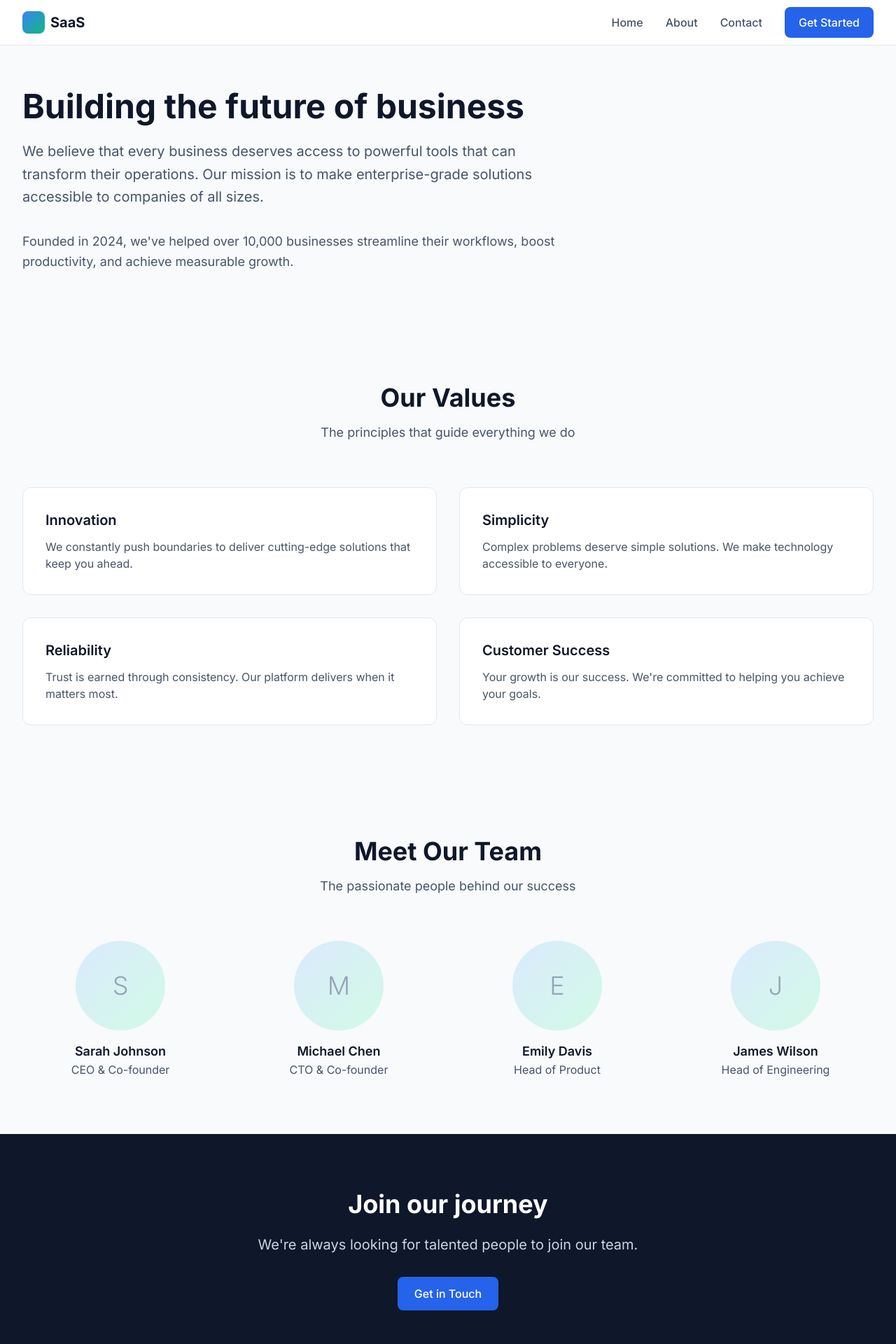
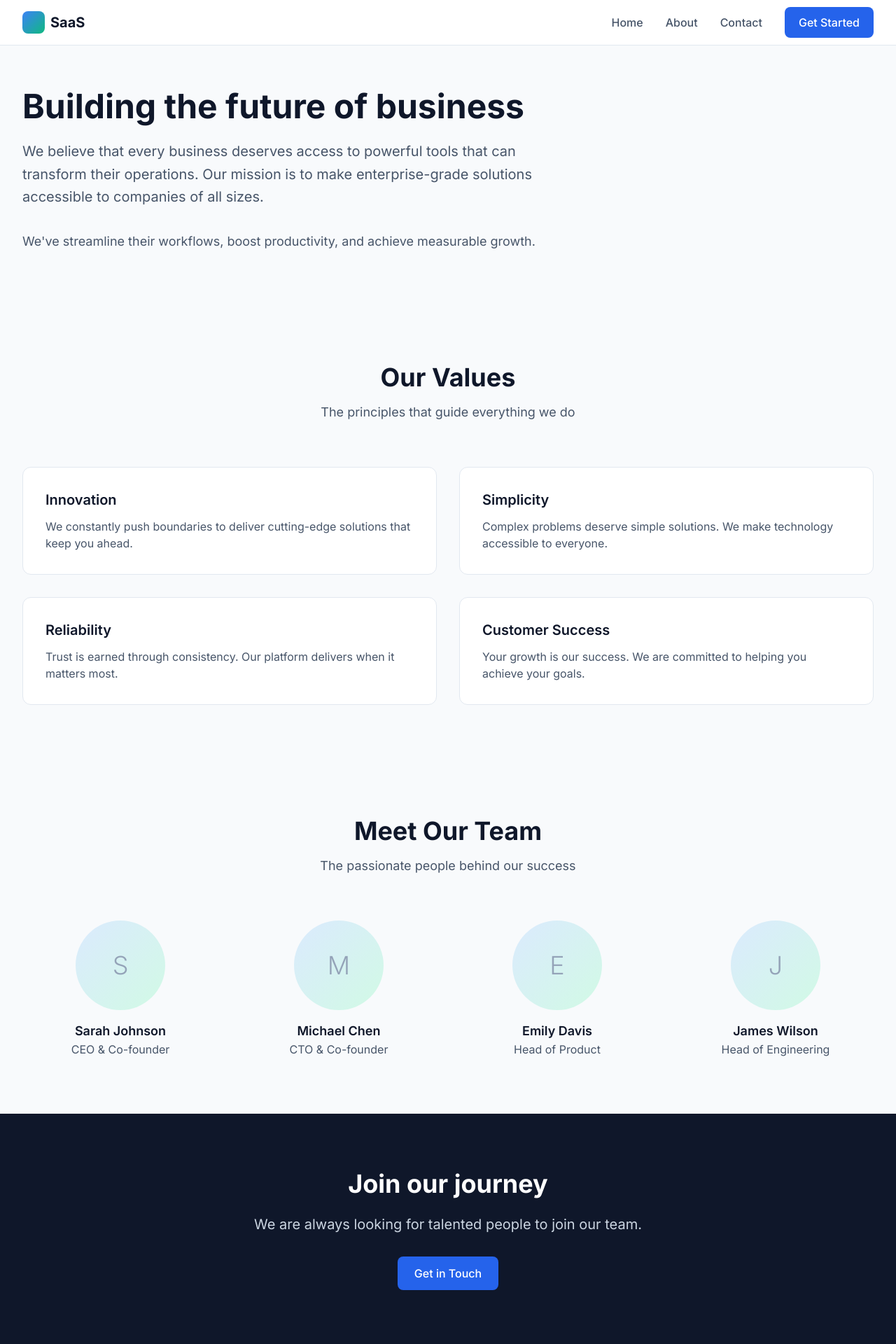
Before and after one commit to khaledq84ever/my-saas-app, a Next.js app: page /about in a window 1280 px wide. Shown: the top 1920 px of the page at 70% size. Built offline with nearby package versions, Linux system fonts and the light colour scheme.

Commit message:
Fix ESLint unescaped entities

```diff
--- a/app/about/page.tsx
+++ b/app/about/page.tsx
@@ -20,7 +20,7 @@ const values = [
   },
   {
     title: "Customer Success",
-    description: "Your growth is our success. We're committed to helping you achieve your goals.",
+    description: "Your growth is our success. We are committed to helping you achieve your goals.",
   },
 ];
 
@@ -62,7 +62,7 @@ export default function AboutPage() {
               solutions accessible to companies of all sizes.
             </p>
             <p className="text-lg text-slate-600 leading-relaxed">
-              Founded in 2024, we've helped over 10,000 businesses streamline their
+              {"We've"} streamline their
               workflows, boost productivity, and achieve measurable growth.
             </p>
           </div>
@@ -126,7 +126,7 @@ export default function AboutPage() {
             Join our journey
           </h2>
           <p className="text-xl text-slate-300 mb-8">
-            We're always looking for talented people to join our team.
+            We are always looking for talented people to join our team.
           </p>
           <a
             href="/contact"
--- a/app/contact/page.tsx
+++ b/app/contact/page.tsx
@@ -3,7 +3,7 @@ import ContactForm from "@/components/ContactForm";
 
 export const metadata: Metadata = {
   title: "Contact Us - Modern SaaS",
-  description: "Get in touch with our team. We're here to help you grow your business.",
+  description: "Get in touch with our team. We are here to help you grow your business.",
 };
 
 const contactInfo = [
@@ -47,7 +47,7 @@ export default function ContactPage() {
               Get in touch
             </h1>
             <p className="text-xl text-slate-600 max-w-2xl mx-auto">
-              Have a question or want to discuss your project? We'd love to hear from you.
+              Have a question or want to discuss your project? We would love to hear from you.
             </p>
           </div>
 
--- a/app/not-found.tsx
+++ b/app/not-found.tsx
@@ -10,7 +10,7 @@ export default function NotFound() {
           Page not found
         </h2>
         <p className="text-slate-600 mb-8 max-w-md mx-auto">
-          Sorry, we couldn't find the page you're looking for. The page might have been moved or deleted.
+          Sorry, we could not find the page you're looking for. The page might have been moved or deleted.
         </p>
         <Link href="/">
           <Button>Back to Home</Button>
```
